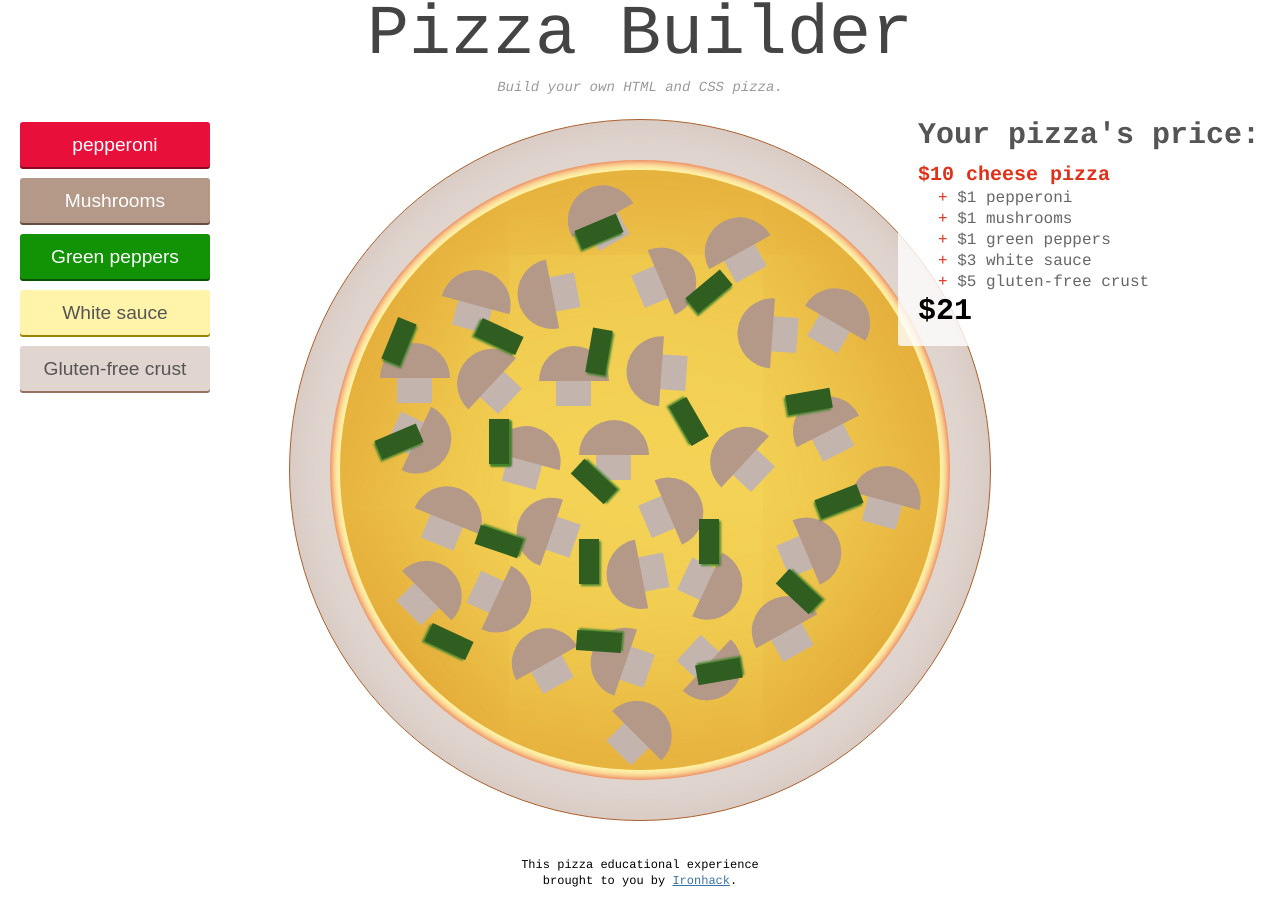
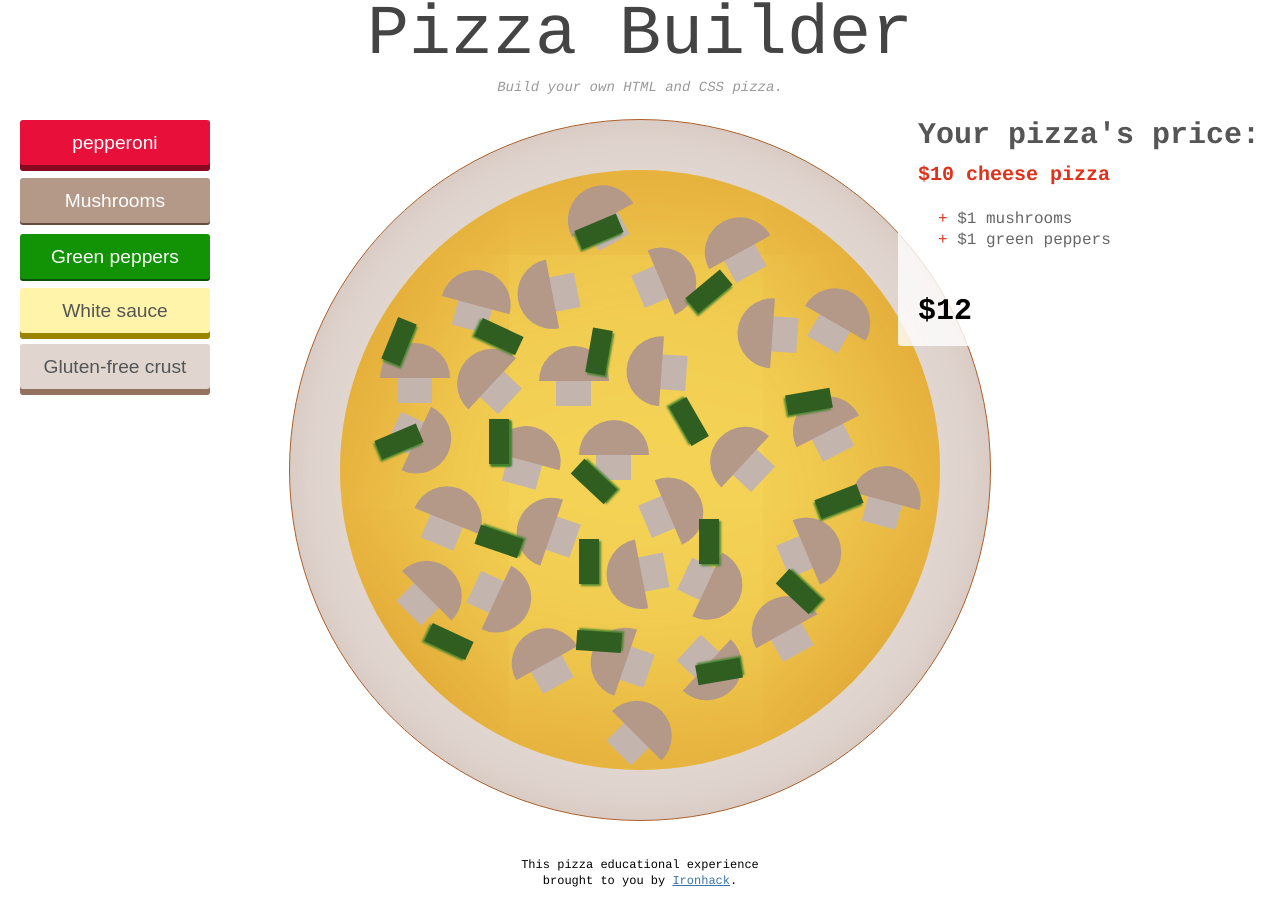
Before and after one commit to ironhack-labs/lab-dom-pizza-builder, a plain HTML site: page index.html in a window 1280 px wide. Both pictures are taken after a click on the button "pepperoni". Drawn offline with Linux system fonts and the light colour scheme.

Commit message:
Finished all features

```diff
--- a/index.html
+++ b/index.html
@@ -40,14 +40,14 @@
       <h2>Your pizza's price</h2>
 
       <b>$10 cheese pizza</b>
-      <ul>
-        <li>$1 pepperoni</li>
-        <li>$1 mushrooms</li>
-        <li>$1 green peppers</li>
-        <li>$3 white sauce</li>
-        <li>$5 gluten-free crust</li>
+      <ul id="topList">
+        <li id="pepElem">$1 pepperoni</li>
+        <li id="mushElem">$1 mushrooms</li>
+        <li id="gpElem">$1 green peppers</li>
+        <li id="wsElem">$3 white sauce</li>
+        <li id="crustElem">$5 gluten-free crust</li>
       </ul>
-      <strong>$21</strong>
+      <strong id="totPrice">$21</strong>
     </aside>
     <!-- End Price -->
 
--- a/js/index.js
+++ b/js/index.js
@@ -43,27 +43,152 @@ function renderPepperoni() {
 }
 
 function renderMushrooms() {
-  // Iteration 1: set the visibility of `<section class="mushroom">`
+  document.querySelectorAll('.mushroom').forEach(oneMush => {
+    if (state.mushrooms) {
+      oneMush.style.visibility = 'visible';
+    } else {
+      oneMush.style.visibility = 'hidden';
+    }
+  });
 }
 
 function renderGreenPeppers() {
   // Iteration 1: set the visibility of `<section class="green-pepper">`
+  document.querySelectorAll('.green-pepper').forEach(oneGP => {
+    if (state.greenPeppers) {
+      oneGP.style.visibility = 'visible';
+    } else {
+      oneGP.style.visibility = 'hidden';
+    }
+  });
 }
 
 function renderWhiteSauce() {
   // Iteration 2: add/remove the class "sauce-white" of `<section class="sauce">`
+  document.querySelectorAll('.sauce-white').forEach(whiteSauce => {
+    if (state.whiteSauce) {
+      whiteSauce.style.visibility = 'visible';
+    } else {
+      whiteSauce.style.visibility = 'hidden';
+    }
+  });
+
 }
 
 function renderGlutenFreeCrust() {
   // Iteration 2: add/remove the class "crust-gluten-free" of `<section class="crust">`
+  document.querySelectorAll('.crust').forEach(crustGF => {
+    if (state.glutenFreeCrust) {
+      crustGF.classList.remove('crust-gluten-free')
+    } else {
+      crustGF.classList.add('crust-gluten-free')
+    }
+  });
+
 }
 
 function renderButtons() {
   // Iteration 3: add/remove the class "active" of each `<button class="btn">`
+  let btnPep = document.querySelector('.btn.btn-pepperoni')
+  let btnMush = document.querySelector('.btn.btn-mushrooms')
+  let btnGP = document.querySelector('.btn.btn-green-peppers')
+  let btnWS = document.querySelector('.btn.btn-sauce')
+  let btnCrust = document.querySelector('.btn.btn-crust')
+
+  // Rendering pepperoni button
+  if (!state.pepperoni) {
+    btnPep.classList.remove('active')
+  }
+  else if (state.pepperoni) {
+    btnPep.classList.add('active')
+  }
+
+  // Rendering Mushroom button
+  if (!state.mushrooms) {
+    btnMush.classList.remove('active')
+  }
+  else if (state.mushrooms) {
+    btnMush.classList.add('active')
+  }
+
+  // Rendering Green Pepper button
+  if (!state.greenPeppers) {
+    btnGP.classList.remove('active')
+  }
+  else if (state.greenPeppers) {
+    btnGP.classList.add('active')
+  }
+
+  // Renderin White Sauce button
+  if (!state.whiteSauce) {
+    btnWS.classList.remove('active')
+  }
+  else if (state.whiteSauce) {
+    btnWS.classList.add('active')
+  }
+
+  // Rendering Gluten-Free Crust Button
+  if (!state.glutenFreeCrust) {
+    btnCrust.classList.remove('active')
+  }
+  else if (state.glutenFreeCrust) {
+    btnCrust.classList.add('active')
+  }
 }
 
 function renderPrice() {
   // Iteration 4: change the HTML of `<aside class="panel price">`
+  let list = document.querySelector('#topList')
+  let totPrice = document.querySelector('#totPrice')
+  let pepElem = document.querySelector('#pepElem')
+  let mushElem = document.querySelector('#mushElem')
+  let gpElem = document.querySelector('#gpElem')
+  let wsElem = document.querySelector('#wsElem')
+  let crustElem = document.querySelector('#crustElem')
+  let currPrice = 10
+
+  if (!state.pepperoni) {
+    pepElem.style.visibility = 'hidden'
+  }
+  else if (state.pepperoni) {
+    pepElem.style.visibility = 'visible'
+    currPrice += 1
+  }
+
+  if (!state.mushrooms) {
+    mushElem.style.visibility = 'hidden'
+  }
+  else if (state.mushrooms) {
+    mushElem.style.visibility = 'visible'
+    currPrice += 1
+  }
+
+  if (!state.greenPeppers) {
+    gpElem.style.visibility = 'hidden'
+  }
+  else if (state.greenPeppers) {
+    gpElem.style.visibility = 'visible'
+    currPrice += 1
+  }
+
+  if (!state.whiteSauce) {
+    wsElem.style.visibility = 'hidden'
+  }
+  else if (state.whiteSauce) {
+    wsElem.style.visibility = 'visible'
+    currPrice += 3
+  }
+
+  if (!state.glutenFreeCrust) {
+    crustElem.style.visibility = 'hidden'
+  }
+  else if (state.glutenFreeCrust) {
+    crustElem.style.visibility = 'visible'
+    currPrice += 5
+  }
+
+  totPrice.innerHTML = '$' + currPrice
+
 }
 
 renderEverything();
@@ -74,6 +199,26 @@ document.querySelector('.btn.btn-pepperoni').addEventListener('click', () => {
   renderEverything();
 });
 
+document.querySelector('.btn.btn-mushrooms').addEventListener('click', () => {
+  state.mushrooms = !state.mushrooms;
+  renderEverything();
+});
+
+document.querySelector('.btn.btn-green-peppers').addEventListener('click', () => {
+  state.greenPeppers = !state.greenPeppers;
+  renderEverything();
+});
+
+document.querySelector('.btn.btn-sauce').addEventListener('click', () => {
+  state.whiteSauce = !state.whiteSauce;
+  renderEverything();
+});
+
+document.querySelector('.btn.btn-crust').addEventListener('click', () => {
+  state.glutenFreeCrust = !state.glutenFreeCrust;
+  renderEverything();
+});
+
 // Iteration 1: Add click event listener on `<button class="btn btn-mushrooms">`
 
 // Iteration 1: Add click event listener on `<button class="btn btn-green-peppers">`
```
